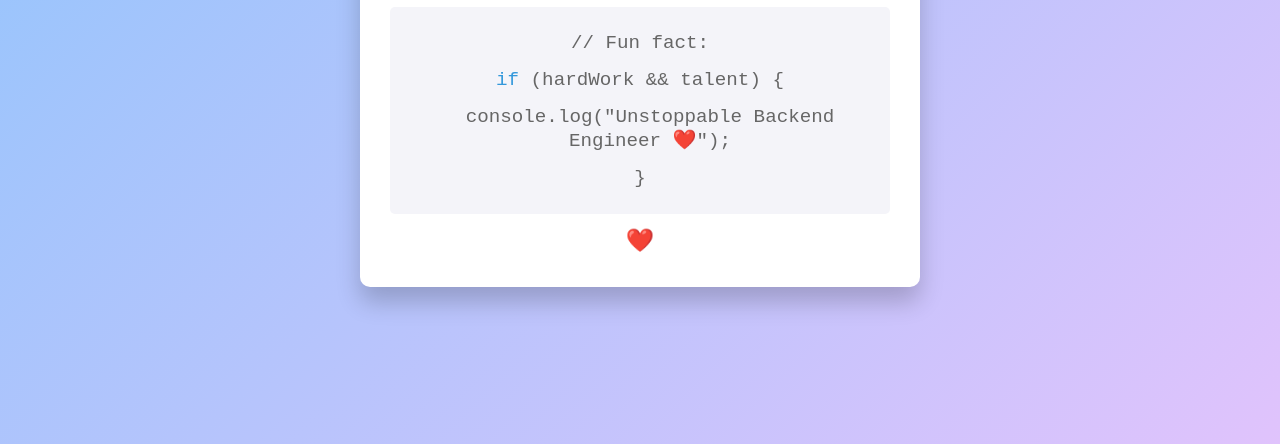
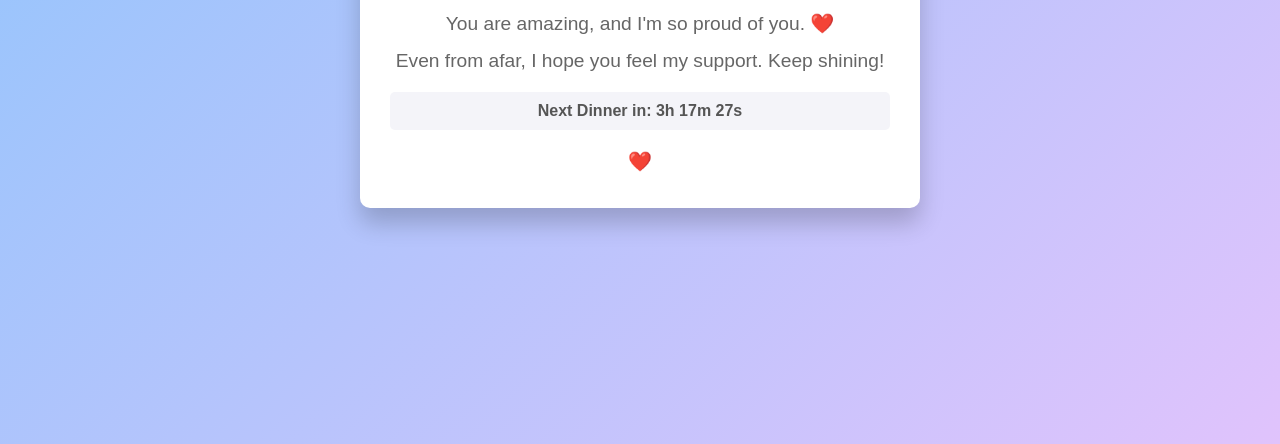
Before and after one commit to emmyxo/Just-because, a plain HTML site: page index.html in a window 1280 px wide. Shown: the part 356-800 px from the top of the page. Drawn offline with Linux system fonts and the light colour scheme.

Commit message:
Update index.html

```diff
--- a/index.html
+++ b/index.html
@@ -37,23 +37,13 @@
             color: #e74c3c;
             animation: pulse 1.5s infinite;
         }
-        .code-banter {
+        .countdown {
             background: #f4f4f9;
             padding: 10px;
             border-radius: 5px;
-            font-family: 'Courier New', monospace;
             color: #555;
-        }
-        .code-banter span {
-            color: #3498db;
-        }
-        @keyframes pulse {
-            0%, 100% {
-                transform: scale(1);
-            }
-            50% {
-                transform: scale(1.2);
-            }
+            margin: 20px 0;
+            font-weight: bold;
         }
         .reminder {
             display: none;
@@ -88,12 +78,11 @@
         <p>I see how hard you're coding, and I just wanted to remind you...</p>
         <p>You are amazing, and I'm so proud of you. ❤️</p>
         <p>Even from afar, I hope you feel my support. Keep shining!</p>
-        <div class="code-banter">
-            <p>// Fun fact:</p>
-            <p><span>if</span> (hardWork && talent) {</p>
-            <p style="padding-left: 20px;">console.log("Unstoppable Backend Engineer ❤️");</p>
-            <p>}</p>
+
+        <div class="countdown">
+            Next <span id="nextMeal">Meal</span> in: <span id="countdown">Loading...</span>
         </div>
+
         <p class="heart">❤️</p>
     </div>
 
@@ -105,24 +94,58 @@
     </div>
 
     <script>
-        function checkTime() {
+        const mealTimes = [
+            { name: "Breakfast", hour: 9, minute: 0 },
+            { name: "Lunch", hour: 13, minute: 0 },
+            { name: "Dinner", hour: 19, minute: 0 }
+        ];
+
+        function getNextMealTime() {
             const now = new Date();
-            const hours = now.getHours();
-            const minutes = now.getMinutes();
+            for (let meal of mealTimes) {
+                const nextMeal = new Date();
+                nextMeal.setHours(meal.hour, meal.minute, 0, 0);
+                if (nextMeal > now) {
+                    return meal;
+                }
+            }
+            const tomorrowMeal = { ...mealTimes[0] };
+            tomorrowMeal.isTomorrow = true;
+            return tomorrowMeal;
+        }
 
-            // Breakfast Reminder - 9:00 AM
-            if (hours === 9 && minutes === 0) {
-                showReminder("No go code forget breakfast! 🍞😂");
+        function updateCountdown() {
+            const now = new Date();
+            const nextMeal = getNextMealTime();
+            let targetTime = new Date();
+
+            if (nextMeal.isTomorrow) {
+                targetTime.setDate(targetTime.getDate() + 1);
             }
+            targetTime.setHours(nextMeal.hour, nextMeal.minute, 0, 0);
 
-            // Lunch Reminder - 1:00 PM
-            if (hours === 13 && minutes === 0) {
-                showReminder("Guy, chop lunch o! 🍛😂 Make brain no pause!");
-            }
+            const timeDiff = targetTime - now;
 
-            // Dinner Reminder - 7:00 PM
-            if (hours === 19 && minutes === 0) {
-                showReminder("ZeroTheBhadman, no go code forget dinner! 🍲💪 Fuel up, make we no loose energy  😂");
+            const hours = Math.floor((timeDiff % (1000 * 60 * 60 * 24)) / (1000 * 60 * 60));
+            const minutes = Math.floor((timeDiff % (1000 * 60 * 60)) / (1000 * 60));
+            const seconds = Math.floor((timeDiff % (1000 * 60)) / 1000);
+
+            document.getElementById("nextMeal").innerText = nextMeal.name;
+            document.getElementById("countdown").innerText =
+                `${hours}h ${minutes}m ${seconds}s`;
+
+            if (timeDiff < 1000) {
+                switch (nextMeal.name) {
+                    case "Breakfast":
+                        showReminder("No go code forget breakfast! 👀😂");
+                        break;
+                    case "Lunch":
+                        showReminder("Guy, chop lunch o! 👀😂 Make brain no pause!");
+                        break;
+                    case "Dinner":
+                        showReminder("ZeroTheBhadman, no go code forget dinner! 🍲💪 Fuel up, make we no loose energy 😂");
+                        break;
+                }
             }
         }
 
@@ -137,8 +160,8 @@
             document.getElementById("reminder").style.display = "none";
         }
 
-        // Check every minute
-        setInterval(checkTime, 60000);
+        // Update every second
+        setInterval(updateCountdown, 1000);
     </script>
 </body>
 </html>
```
